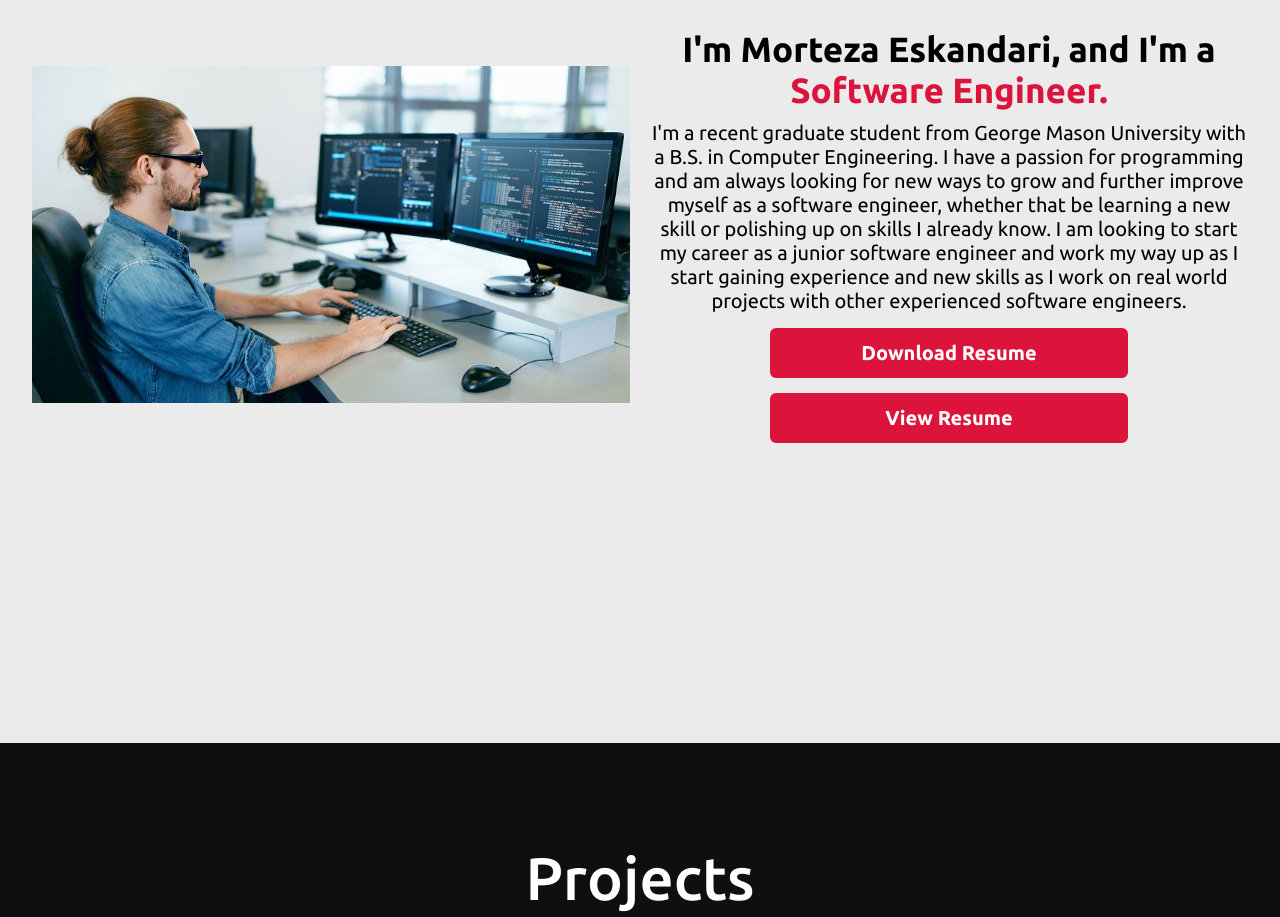
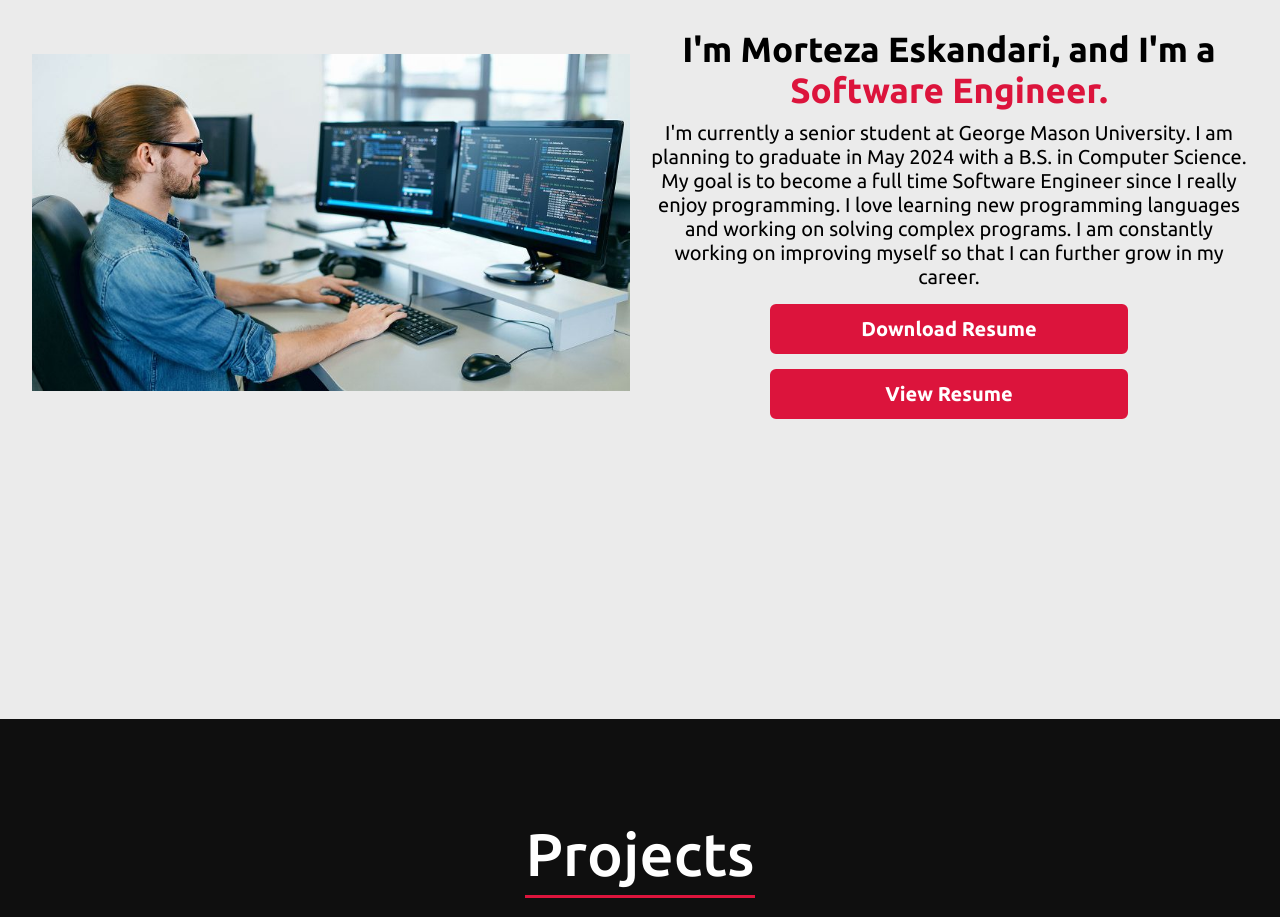
Before and after one commit to MortezaEskandari/Portfolio, a plain HTML site: page index.html in a window 1280 px wide. Shown: the part 1140-2057 px from the top of the page. Drawn offline with nearby package versions, Linux system fonts and the light colour scheme.

Commit message:
Update index.html

```diff
--- a/index.html
+++ b/index.html
@@ -45,15 +45,12 @@
                 <div class="about_column about_right">
                     <h2 class="about_text_title">I'm Morteza Eskandari, and I'm a <span>Software Engineer.</span></h2>
                     <p class="about_text">
-                        I'm a recent graduate student from George Mason
-                        University with a B.S. in Computer Engineering.
-                        I have a passion for programming and am always looking
-                        for new ways to grow and further improve myself as a software
-                        engineer, whether that be learning a new skill or polishing up
-                        on skills I already know. I am looking to start my career as a
-                        junior software engineer and work my way up as I start gaining
-                        experience and new skills as I work on real world projects with
-                        other experienced software engineers.
+                        I'm currently a senior student at George Mason University.
+                        I am planning to graduate in May 2024 with a B.S. in Computer Science.
+                        My goal is to become a full time Software Engineer since I really enjoy
+                        programming. I love learning new programming languages and working on solving
+                        complex programs. I am constantly working on improving myself so that I can
+                        further grow in my career.
                     </p>
                     <div class="about_button_container">
                         <a href="downloads/Resume.pdf" class="about_button" download="Resume"><button>Download Resume</button></a>
```
